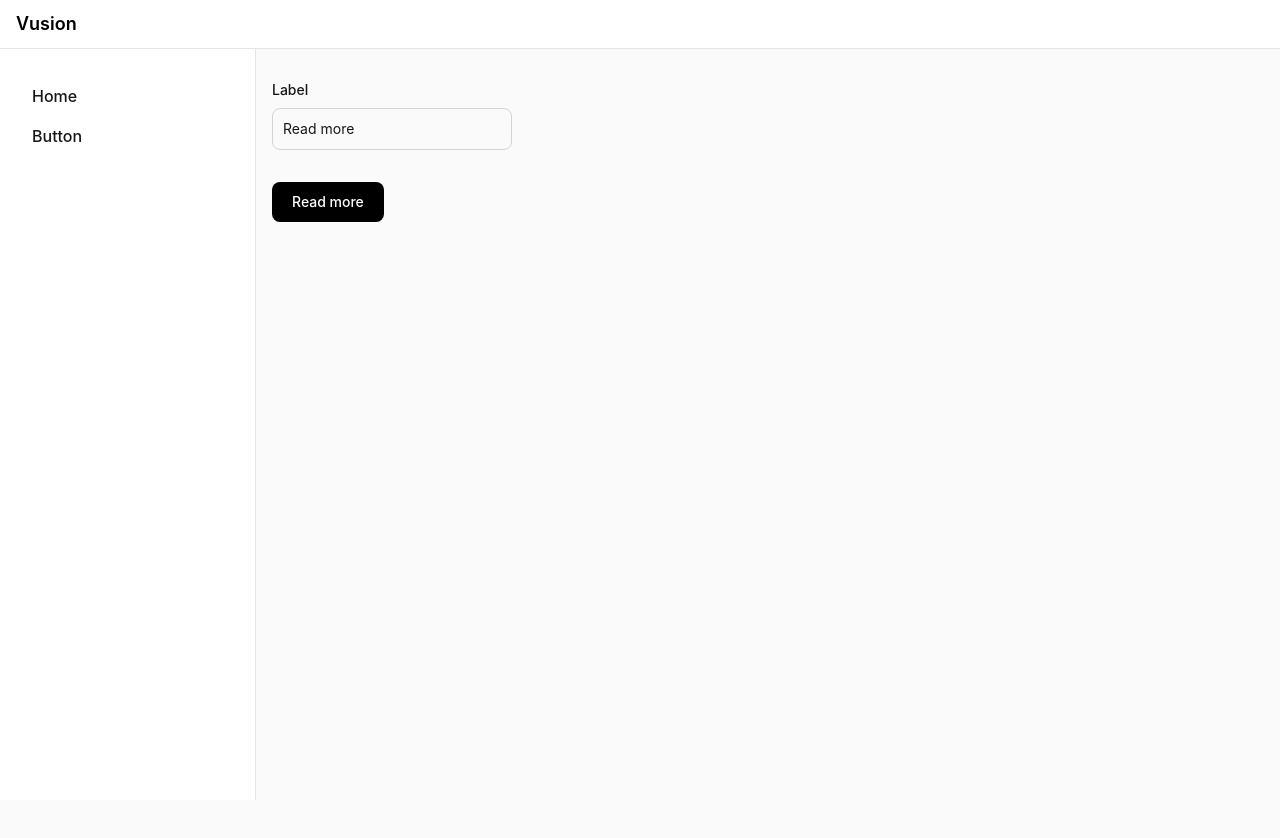
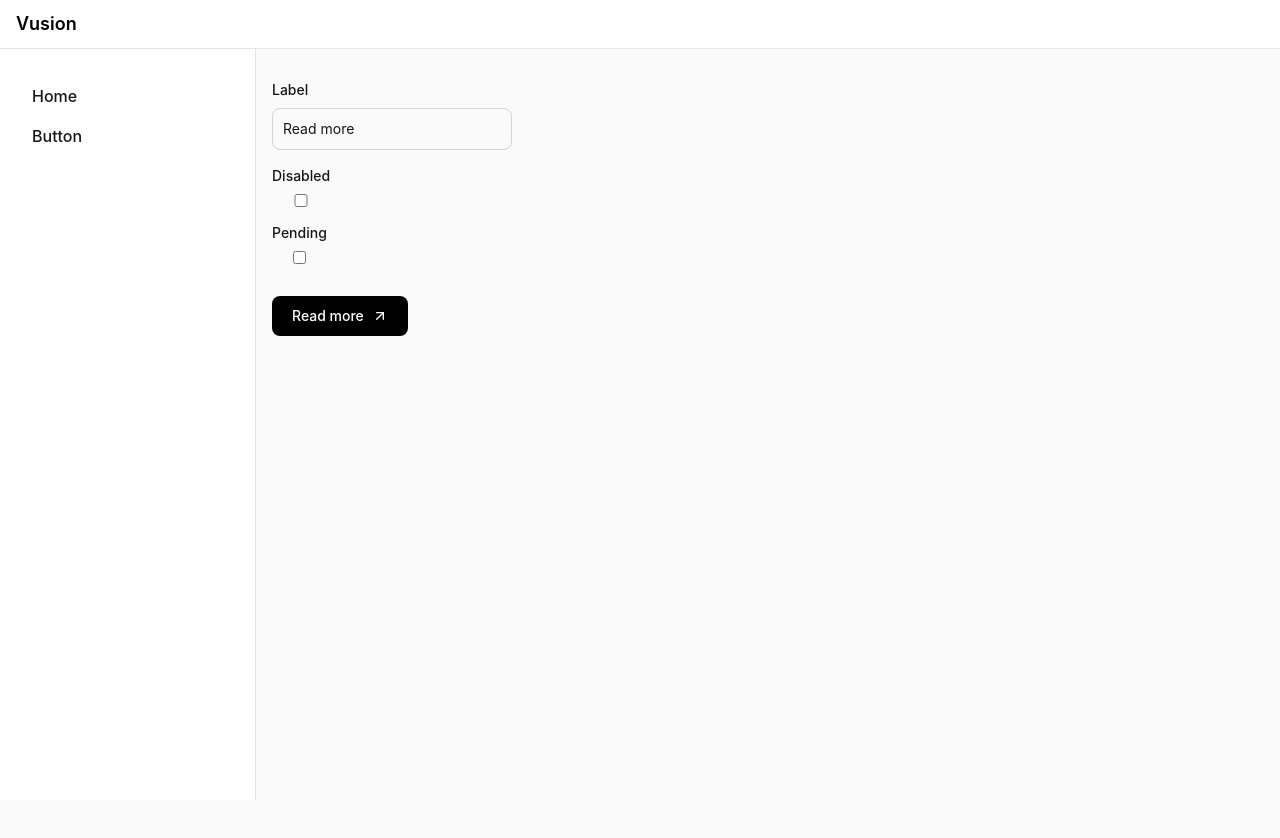
Before and after one commit to Citingdude/vusion, a Vue app: page /components/button in a window 1280 px wide. Shown: the top 838 px of the page. Built offline with nearby package versions, Linux system fonts and the light colour scheme.

Commit message:
feat: add tailwind-variants dependency and enhance VuButton with disabled and pending states

```diff
--- a/package.json
+++ b/package.json
@@ -14,6 +14,7 @@
   },
   "dependencies": {
     "@tailwindcss/vite": "4.1.7",
+    "tailwind-variants": "1.0.0",
     "tailwindcss": "4.1.7",
     "vue": "3.5.13",
     "vue-router": "4.5.0"
--- /dev/null
+++ b/pnpm-workspace.yaml
@@ -0,0 +1,2 @@
+onlyBuiltDependencies:
+  - unrs-resolver
--- a/src/components/button/VuButton.vue
+++ b/src/components/button/VuButton.vue
@@ -1,20 +1,56 @@
 <script setup lang="ts">
+import { tv } from 'tailwind-variants'
+import { computed } from 'vue'
+import CircleLoaderIcon from '@/components/icon/CircleLoaderIcon.vue'
+
 const props = defineProps<{
   label: string
   type?: 'button' | 'reset' | 'submit'
+  isDisabled?: boolean
+  isPending?: boolean
 }>()
+
+const button = tv({
+  base: `text-white bg-black font-medium rounded-lg text-sm px-5 py-2.5
+  focus-visible:outline-2 focus-visible:outline-offset-4
+focus-visible:outline-black dark:focus-visible:outline-white
+hover:brightness-90 active:scale-95
+dark:bg-white dark:text-black w-fit
+transition duration-100`,
+  variants: {
+    disabled: {
+      true: 'opacity-50 pointer-events-none',
+      false: '',
+    },
+  },
+})
+
+const buttonClass = computed(() => {
+  return button({
+    disabled: props.isDisabled,
+  })
+})
 </script>
 
 <template>
   <button
     :type="props.type"
-    class="text-white bg-black font-medium rounded-lg text-sm px-5 py-2.5
-    focus-visible:outline-2 focus-visible:outline-offset-4
-    focus-visible:outline-black dark:focus-visible:outline-white
-    hover:brightness-90 active:scale-95
-    dark:bg-white dark:text-black
-    transition duration-100"
+    :class="buttonClass"
+    :disabled="props.isDisabled"
+    class="flex gap-2 items-center"
   >
-    {{ props.label }}
+    <CircleLoaderIcon
+      v-if="props.isPending"
+      aria-hidden="true"
+      class="size-4 animate-spin"
+    />
+
+    <slot v-if="!props.isPending" name="leadingIcon" />
+
+    <span class="max-w-xs overflow-ellipsis overflow-hidden text-nowrap">
+      {{ props.label }}
+    </span>
+
+    <slot name="trailingIcon" />
   </button>
 </template>
--- /dev/null
+++ b/src/components/icon/ArrowUpRightIcon.vue
@@ -0,0 +1,15 @@
+<template>
+  <svg
+    width="24"
+    height="24"
+    viewBox="0 0 24 24"
+    fill="none"
+    stroke="currentColor"
+    stroke-width="2"
+    stroke-linecap="round"
+    stroke-linejoin="round"
+  >
+    <path d="M7 7h10v10" />
+    <path d="M7 17 17 7" />
+  </svg>
+</template>
--- /dev/null
+++ b/src/components/icon/CircleLoaderIcon.vue
@@ -0,0 +1,14 @@
+<template>
+  <svg
+    width="24"
+    height="24"
+    viewBox="0 0 24 24"
+    fill="none"
+    stroke="currentColor"
+    stroke-width="2"
+    stroke-linecap="round"
+    stroke-linejoin="round"
+  >
+    <path d="M21 12a9 9 0 1 1-6.219-8.56" />
+  </svg>
+</template>
--- /dev/null
+++ b/src/components/icon/CircleUserIcon.vue
@@ -0,0 +1,16 @@
+<template>
+  <svg
+    width="24"
+    height="24"
+    viewBox="0 0 24 24"
+    fill="none"
+    stroke="currentColor"
+    stroke-width="2"
+    stroke-linecap="round"
+    stroke-linejoin="round"
+  >
+    <circle cx="12" cy="12" r="10" />
+    <circle cx="12" cy="10" r="3" />
+    <path d="M7 20.662V19a2 2 0 0 1 2-2h6a2 2 0 0 1 2 2v1.662" />
+  </svg>
+</template>
--- a/src/views/components/ButtonView.vue
+++ b/src/views/components/ButtonView.vue
@@ -1,12 +1,16 @@
 <script setup lang="ts">
 import { ref } from 'vue'
 import VuButton from '@/components/button/VuButton.vue'
+import ArrowUpRightIcon from '@/components/icon/ArrowUpRightIcon.vue'
 
 const label = ref<string>('Read more')
+const isDisabled = ref<boolean>(false)
+const isPending = ref<boolean>(false)
 </script>
 
 <template>
   <div class="min-h-screen flex flex-col gap-8">
+    <div class="flex flex-col gap-4">
       <div class="max-w-fit">
         <label
           for="label"
@@ -24,14 +28,59 @@ const label = ref<string>('Read more')
         focus-visible:outline-2
     focus-visible:outline-black dark:focus-visible:outline-white"
           placeholder="Set label"
-        required
         >
+      </div>
+
+      <div class="max-w-fit">
+        <label
+          for="label"
+          class="block mb-2 text-sm font-medium text-neutral-900 dark:text-white"
+        >
+          Disabled
+        </label>
+        <input
+          id="label"
+          v-model="isDisabled"
+          type="checkbox"
+          class="bg-neutral-50 border border-neutral-300 text-neutral-900 text-sm rounded-lg
+        block w-full p-2.5
+        dark:bg-neutral-700 dark:border-neutral-600 dark:placeholder-neutral-400 dark:text-white
+        focus-visible:outline-2
+    focus-visible:outline-black dark:focus-visible:outline-white"
+        >
+      </div>
+
+      <div class="max-w-fit">
+        <label
+          for="label"
+          class="block mb-2 text-sm font-medium text-neutral-900 dark:text-white"
+        >
+          Pending
+        </label>
+        <input
+          id="label"
+          v-model="isPending"
+          type="checkbox"
+          class="bg-neutral-50 border border-neutral-300 text-neutral-900 text-sm rounded-lg
+        block w-full p-2.5
+        dark:bg-neutral-700 dark:border-neutral-600 dark:placeholder-neutral-400 dark:text-white
+        focus-visible:outline-2
+    focus-visible:outline-black dark:focus-visible:outline-white"
+        >
+      </div>
     </div>
 
     <div>
       <VuButton
         :label="label"
-      />
+        :is-disabled="isDisabled"
+        :is-pending="isPending"
+        tag="button"
+      >
+        <template #trailingIcon>
+          <ArrowUpRightIcon class="size-4" />
+        </template>
+      </VuButton>
     </div>
   </div>
 </template>
```
Also changed, not shown: 1 other file (tests, documents, lock files or other folders). Lines whose indentation alone changed are shown as unchanged.
